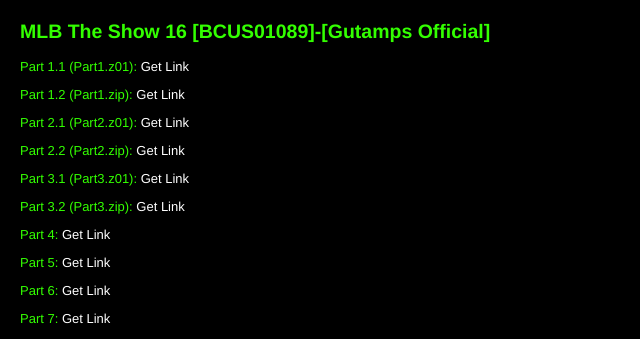
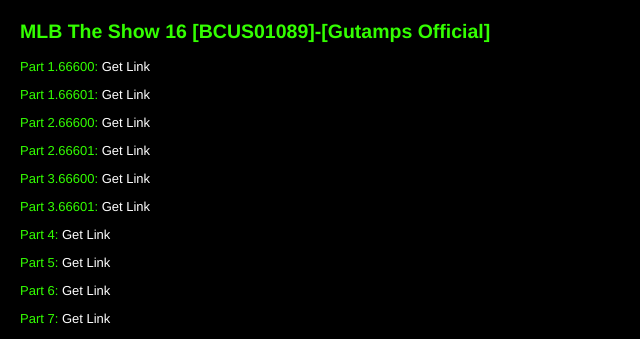
Before and after one commit to gutampsid/mts16gogd.github.io, a plain HTML site: page index.html in a window 1280 px wide. Shown: the top 339 px of the page, without its empty margins (0-640 px from the left). Drawn offline with Linux system fonts and the light colour scheme.

Commit message:
Update index.html

```diff
--- a/index.html
+++ b/index.html
@@ -35,16 +35,16 @@
 </head>
 <body>
     <h2>MLB The Show 16 [BCUS01089]-[Gutamps Official]</h2>
-    <p>Part 1.1 (Part1.z01): <a href="https://drive.google.com/file/d/1VUJex_1BsEYreJV84cyF6uAzcDmgRC9E/view?usp=sharing" target="_blank" rel="noopener">Get Link</a></p>
-    <p>Part 1.2 (Part1.zip): <a href="https://drive.google.com/file/d/12tJHiHhv82-yi7TztAZARPeXLoJExUxu/view?usp=sharing" target="_blank" rel="noopener">Get Link</a></p>
-    <p>Part 2.1 (Part2.z01): <a href="https://drive.google.com/file/d/15srTNXu5rrXzpeY87Qvxvx537Maz6BMQ/view?usp=sharing" target="_blank" rel="noopener">Get Link</a></p>
-    <p>Part 2.2 (Part2.zip): <a href="https://drive.google.com/file/d/1TCY202uf3vFcXTZjWXpXtTE5B8GEHtGC/view?usp=sharing" target="_blank" rel="noopener">Get Link</a></p>
-    <p>Part 3.1 (Part3.z01): <a href="https://drive.google.com/file/d/1gDTWLeaO6UzNS9cXQsVbrZfPwk5lbYf7/view?usp=sharing" target="_blank" rel="noopener">Get Link</a></p>
-    <p>Part 3.2 (Part3.zip): <a href="https://drive.google.com/file/d/1yCzoLkgk2sRv489gqoR22FDwJC9mK0En/view?usp=sharing" target="_blank" rel="noopener">Get Link</a></p>
-    <p>Part 4: <a href="https://drive.google.com/file/d/11dn5AKknTf53F8c-IOgoPlCa77TFmBtu/view?usp=sharing" target="_blank" rel="noopener">Get Link</a></p>
-    <p>Part 5: <a href="https://drive.google.com/file/d/1tfuwBGSA5zr2xf__x1wMjc0HIaF1X-zY/view?usp=sharing" target="_blank" rel="noopener">Get Link</a></p>
-    <p>Part 6: <a href="https://drive.google.com/file/d/1czIS2wKzG4LNr_wGV3KL7qfhy3Sw_3jv/view?usp=sharing" target="_blank" rel="noopener">Get Link</a></p>
-    <p>Part 7: <a href="https://drive.google.com/file/d/1UFZj-bcrxnF9F_u262vNHmqmGeHUoyj8/view?usp=sharing" target="_blank" rel="noopener">Get Link</a></p>
+    <p>Part 1.66600: <a href="https://drive.google.com/file/d/1_71yeAAuHPjddySp-NiJQqFpfH4zRUj_/view?usp=sharing" target="_blank" rel="noopener">Get Link</a></p>
+    <p>Part 1.66601: <a href="https://drive.google.com/file/d/1a1-oPt2u6OeGP6FerPgkQwUJ11Z8TcH2/view?usp=sharing" target="_blank" rel="noopener">Get Link</a></p>
+    <p>Part 2.66600: <a href="https://drive.google.com/file/d/1PMnF4Bnr-4yH95OogNBjLtY2NDj871e3/view?usp=sharing" target="_blank" rel="noopener">Get Link</a></p>
+    <p>Part 2.66601: <a href="https://drive.google.com/file/d/1QSxlubElGeum71NOJ_RLvWMEsdj7SVwS/view?usp=sharing" target="_blank" rel="noopener">Get Link</a></p>
+    <p>Part 3.66600: <a href="https://drive.google.com/file/d/1gWnGFcZqMGYaSsem58QpsL4FPIFsLsT-/view?usp=sharing" target="_blank" rel="noopener">Get Link</a></p>
+    <p>Part 3.66601: <a href="https://drive.google.com/file/d/1Q1626Mt6P8u_8TlX3YhC5KVaJnWcvBmI/view?usp=sharing" target="_blank" rel="noopener">Get Link</a></p>
+    <p>Part 4: <a href="https://drive.google.com/file/d/1xtC4oTiQL8sqJhcmj68bOmxLuBjse3gS/view?usp=sharing" target="_blank" rel="noopener">Get Link</a></p>
+    <p>Part 5: <a href="https://drive.google.com/file/d/17ktPs1e6HbDCQFOq6uVbWrkb-B4Vx0LW/view?usp=sharing" target="_blank" rel="noopener">Get Link</a></p>
+    <p>Part 6: <a href="https://drive.google.com/file/d/1LymJqJ92GVC6PY2WtKKCM6NkITc4X81e/view?usp=sharing" target="_blank" rel="noopener">Get Link</a></p>
+    <p>Part 7: <a href="https://drive.google.com/file/d/18zXrrJPWt-D5mv3T6shDWa-5GqHEa8UT/view?usp=sharing" target="_blank" rel="noopener">Get Link</a></p>
     <!-- Tambahkan bagian lain dari link dengan cara yang serupa -->
     <h2>Tutorial: How to Extract Files</h2>
     <!-- Ganti 'zoRmFd4GhLg' dengan ID video YouTube yang ingin Anda tanamkan -->
```
